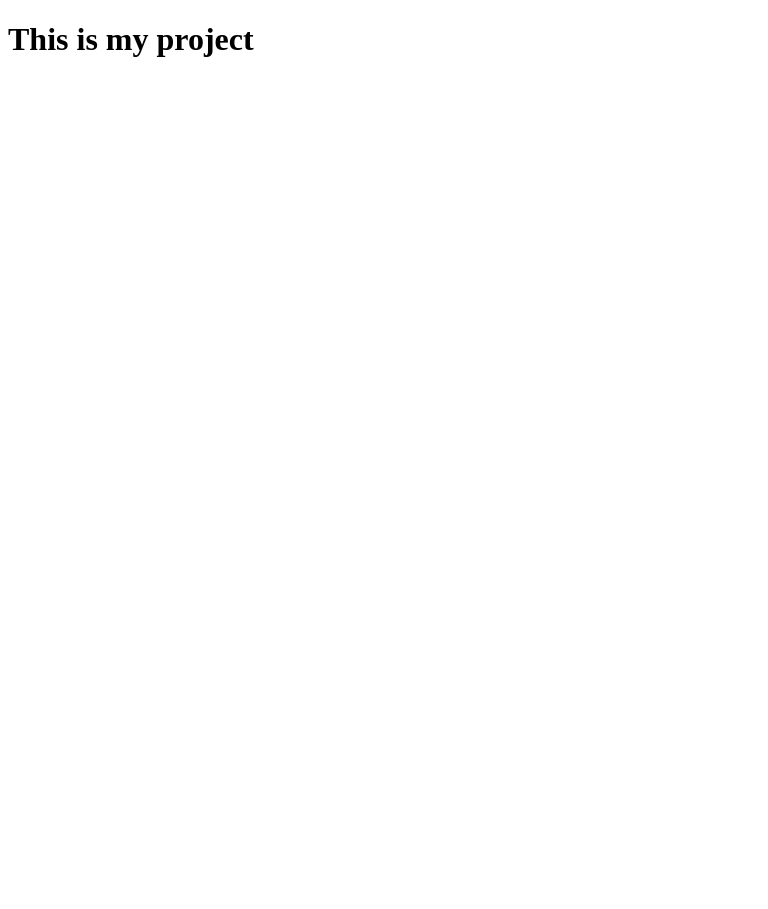
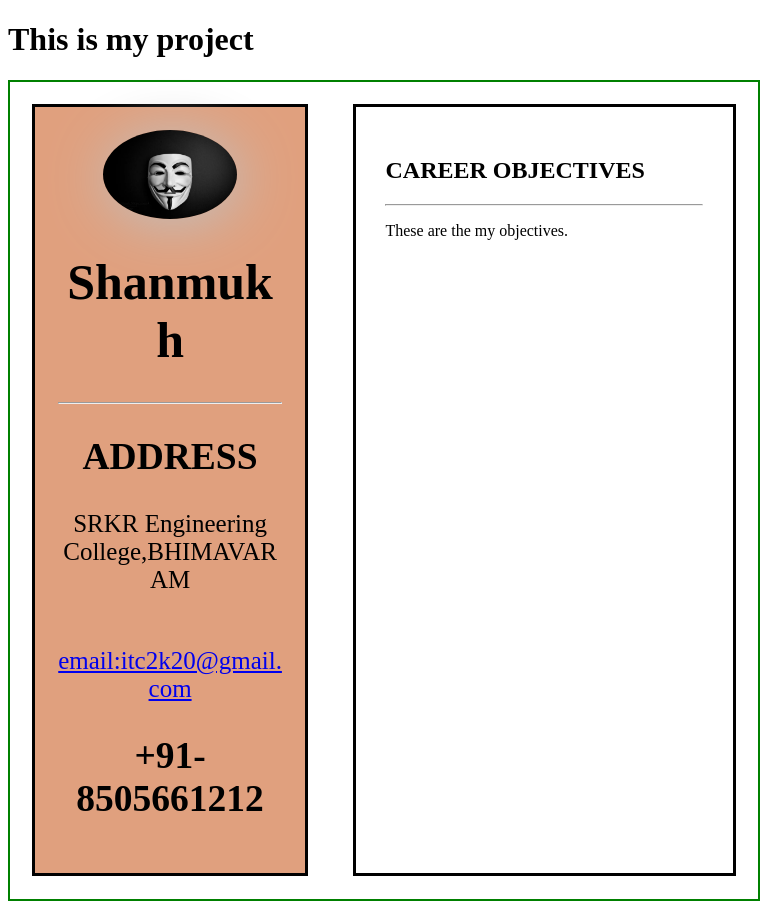
Before and after one commit to Shanmukh32/resumeproject, a plain HTML site: page index.html in a window 768 px wide. Before the commit the page ends 800 px from the top, so only its background shows below. Drawn offline with Linux system fonts and the light colour scheme.

Commit message:
index file

```diff
--- a/index.html
+++ b/index.html
@@ -2,9 +2,29 @@
 <html>
   <head>
     <meta charset="utf-8">
+    <meta name="viewport" content="width=device-width,initial-scale=1">
     <title>Resume</title>
+    <link rel="stylesheet" href="style.css">
   </head>
   <body>
     <h1>This is my project</h1>
+    <div class="parent">
+      <div class="child1">
+        <img src="sa.jpg" alt="profile">
+         <h1>Shanmukh</h1>
+         <hr>
+         <h2 align="center">ADDRESS</h2>
+         <p>SRKR Engineering College,BHIMAVARAM</p>
+         <br>
+         <a href="itc2k20@gmail.com">email:itc2k20@gmail.com</a>
+         <h2>+91-8505661212</h2>
+      </div>
+      <div class="child2">
+       <h2>CAREER OBJECTIVES</h2>
+       <hr>
+       <p>These are the my objectives.</p>
+      </div>
+
+    </div>
   </body>
 </html>
--- /dev/null
+++ b/style.css
@@ -0,0 +1,170 @@
+.parent{
+  display:flex;
+  flex-direction:column;
+  border:2px solid green;
+}
+
+.child1{
+  background-color: #A478B7;
+  border: 3px solid black;
+  margin: 3%;
+  padding:3%;
+  width: 80%;
+  text-align: center;
+
+
+}
+
+.child2{
+  border:3px solid black;
+  margin: 3%;
+  padding:4%;
+  width:80%;
+
+
+}
+img{
+  border-radius:50%;
+  border: :2px solid green;
+  width: 60%;
+  display: block;
+  margin-left:  auto;
+  margin-right: auto;
+  box-shadow: 3px 4px 58px silver;
+
+
+}
+
+.child1 h1,h2,h3,a,p{
+ word-wrap: break-word;
+}
+
+@media only screen and(min-width:0px) and (max-width:480px)
+{
+  .parent{
+    display:flex;
+    flex-direction:column;
+  }
+
+  .child1{
+    background-color:#EBB68C;
+    border: 3px solid black;
+    margin: 2%;
+    padding:3%;
+    width: 80%;
+    font-size: 25px;
+
+  }
+
+  .child2{
+    border:3px solid black;
+    margin: 3%;
+    padding:3%;
+    width:80%;
+
+
+  }
+
+  .child1 img{
+    border-radius:50%;
+    border: :2px solid green;
+    width: 60%;
+    display: block;
+    margin-left:  auto;
+    margin-right: auto;
+    box-shadow: 3px 4px 58px silver;
+
+
+  }
+
+  .child1 h1,h2,h3,a,p{
+   word-wrap: break-word;
+  }
+}
+@media only screen and (min-width:481px) and (max-width:768px)
+{
+  .parent{
+    display:flex;
+    flex-direction: row;
+  }
+
+  .child1{
+    background-color:#16ADD5;
+    border: 3px solid black;
+    margin: 3%;
+    padding:3%;
+    width: 50%;
+    text-align: center;
+    font-size: 25px;
+
+  }
+
+  .child2{
+    border:3px solid black;
+    margin: 3%;
+    padding:4%;
+    width:20%;
+
+
+  }
+
+  img{
+    border-radius:50%;
+    border: :2px solid green;
+    width: 60%;
+    display: block;
+    margin-left:  auto;
+    margin-right: auto;
+    box-shadow: 3px 4px 58px silver;
+
+
+  }
+
+  .child1 h1,h2,h3,a,p{
+   word-wrap: break-word;
+  }
+}
+
+@media only screen and (min-width:768px) and (max-width:1024px)
+{
+  .parent{
+    display:flex;
+    flex-direction: row;
+  }
+
+  .child1{
+    background-color:#E0A07E;
+    border: 3px solid black;
+    margin: 3%;
+    padding:3%;
+    width: 30%;
+    text-align: center;
+    font-size: 25px;
+
+  }
+
+  .child2{
+    border:3px solid black;
+    margin: 3%;
+    padding:4%;
+    width:70%;
+
+
+  }
+
+  img{
+    border-radius:50%;
+    border: :2px solid green;
+    width: 60%;
+    display: block;
+    margin-left:  auto;
+    margin-right: auto;
+    box-shadow: 3px 4px 58px silver;
+
+
+  }
+
+  .child1 h1,h2,h3,a,p{
+   word-wrap: break-word;
+  }
+}
```
Also changed, not shown: flex.html (added, +38 -0 lines), sa.jpg (added).
